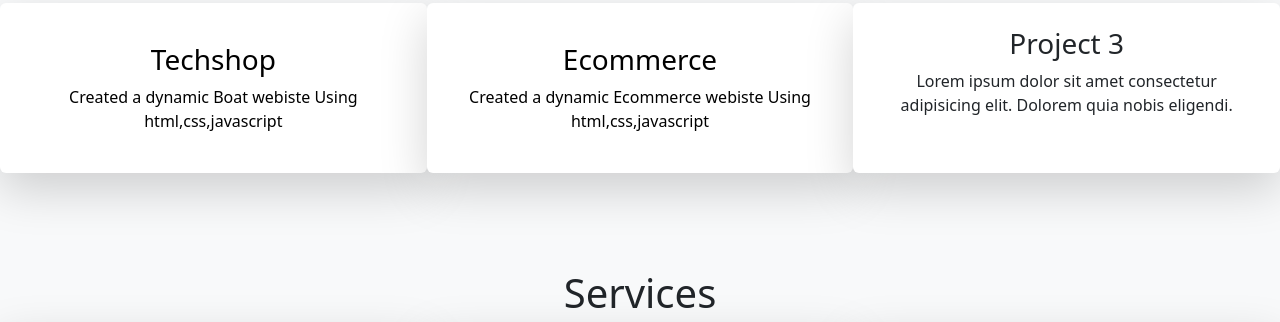
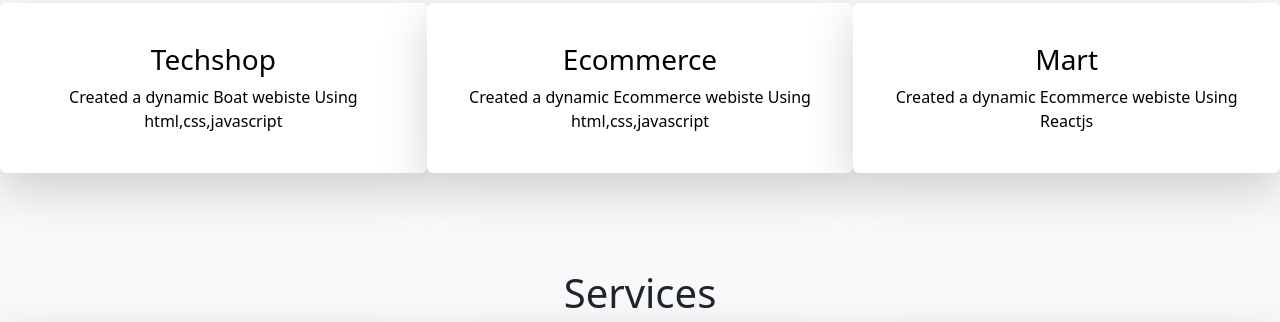
Before and after one commit to Tarun6987/Tarun6987.github.io, a plain HTML site: page index.html in a window 1280 px wide. Shown: the part 725-1047 px from the top of the page. Drawn offline with nearby package versions, Linux system fonts and the light colour scheme.

Commit message:
Update index.html

```diff
--- a/index.html
+++ b/index.html
@@ -59,10 +59,10 @@
           </p></a>
         </div>
         <div class="col-md-4 box bg-white text-dark p-4 rounded shadow-lg hover-effect">
-          <h3>Project 3</h3>
-          <p>
-            Lorem ipsum dolor sit amet consectetur adipisicing elit. Dolorem quia nobis eligendi.
-          </p>
+            <a href="https://tarun6987.github.io/Mart"style="text-decoration:none;color:black"><p>
+             <h3>Mart</h3>
+            Created a dynamic Ecommerce webiste Using Reactjs
+          </p></a>
         </div>
       </div>
     </section>
```
